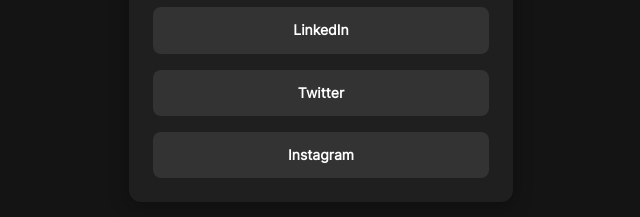
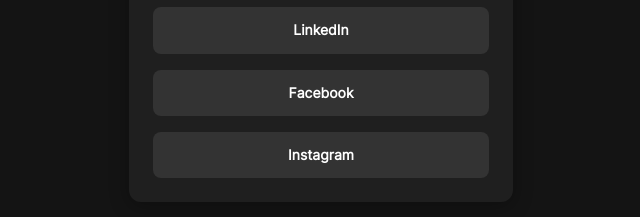
Before and after one commit to ahmedmahmoudibrahim/social-media-card, a plain HTML site: page index.html in a window 1280 px wide. Shown: the part 499-716 px from the top of the page, 319-959 px from the left. Drawn offline with Linux system fonts and the light colour scheme.

Commit message:
index.html

```diff
--- a/index.html
+++ b/index.html
@@ -24,7 +24,7 @@
       <a href="https://github.com/ahmedmahmoudibrahim" class="link" target="_balnk">GitHub</a>
       <a href="https://www.frontendmentor.io/learning-paths" class="link" target="_balnk">Frontend Mentor</a>
       <a href="https://www.linkedin.com/in/احمد-التميمي-133385315" class="link" target="_balnk" >LinkedIn</a>
-      <a href="#https://www.instagram.com/ahmedmahmoud_ami0/" class="link" target="_balnk">Twitter</a>
+      <a href="https://www.facebook.com/ahmedmahmoud.AMI0" class="link" target="_balnk">Facebook</a>
       <a href="https://www.instagram.com/ahmedmahmoud_ami0/" class="link" target="_balnk">Instagram</a>
 
     </div>
```
